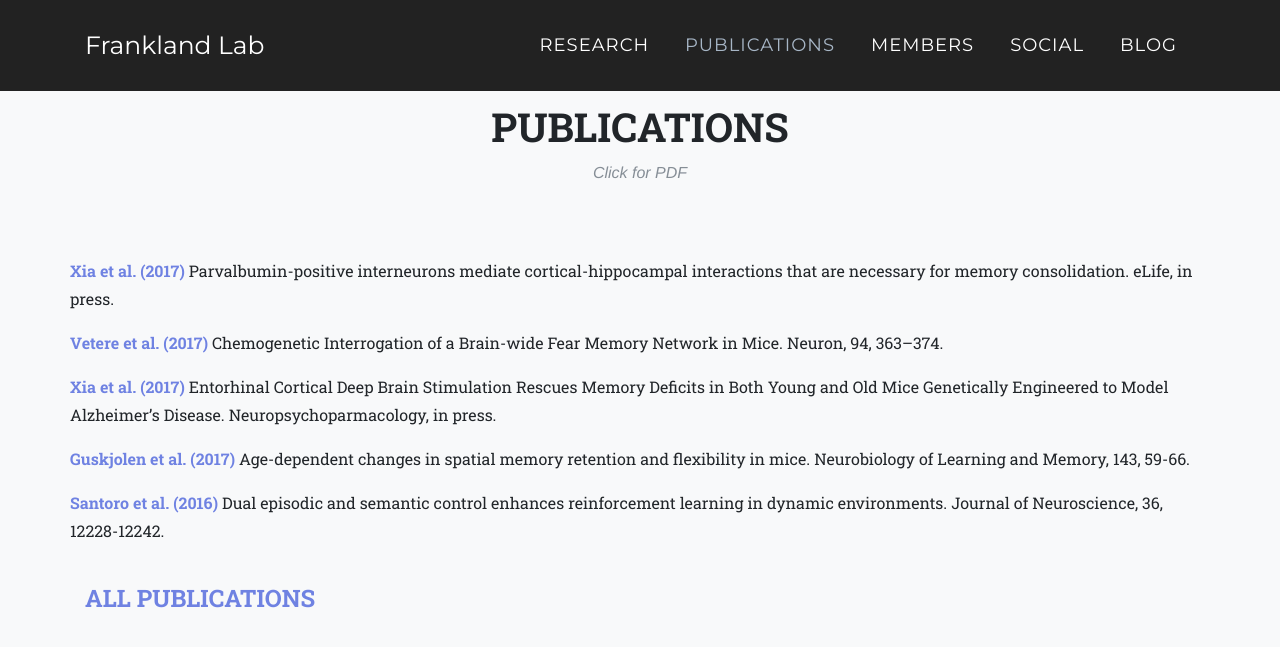
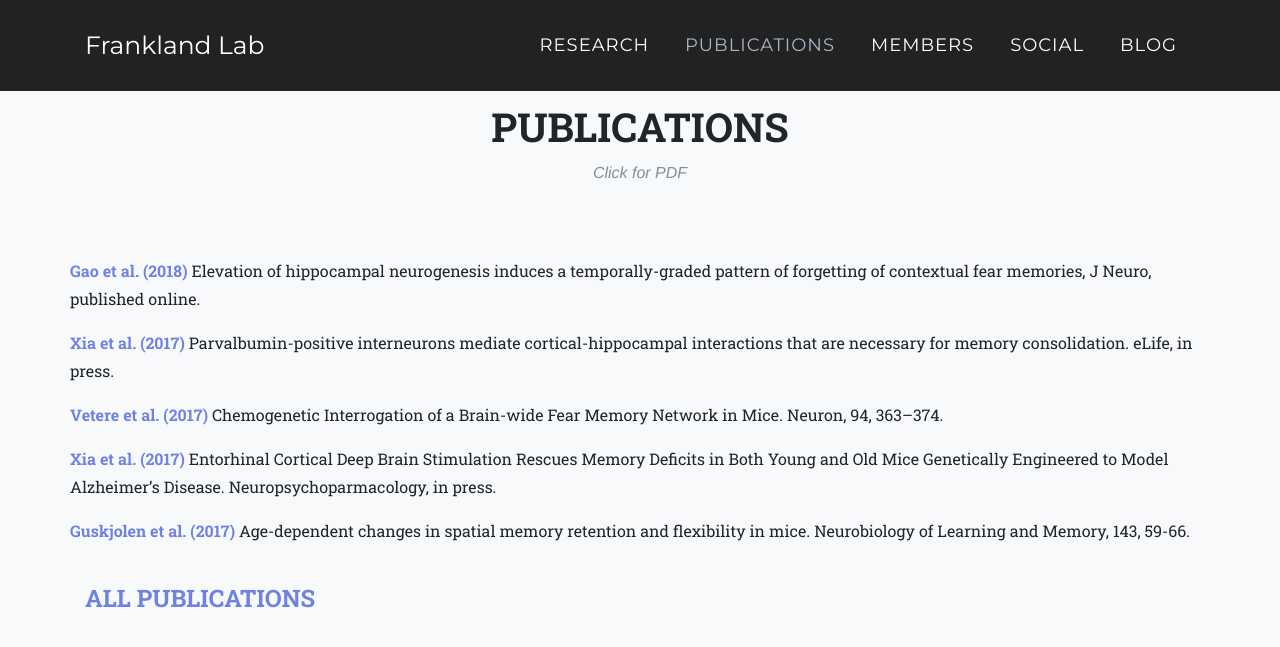
Before and after one commit to jf-lab/jflab, a Jekyll site: the page built from index.html, in a window 1280 px wide and 900 px high, scrolled down 1654 px. Shown: the top 647 px of the window. Built offline with Jekyll 4.4.1, drawn with Linux system fonts in a browser that asks for light colours; emoji names are drawn with the system emoji font; some web fonts are replaced.

Commit message:
aijing paper 2018

```diff
--- a/_data/papers.yml
+++ b/_data/papers.yml
@@ -1,3 +1,8 @@
+- author: Gao et al.
+  title: Elevation of hippocampal neurogenesis induces a temporally-graded pattern of forgetting of contextual fear memories, J Neuro, published online.
+  alt_link: http://www.jneurosci.org/content/early/2018/02/16/JNEUROSCI.3126-17.2018
+  year: 2018
+
 - author: Xia et al.
   title: Parvalbumin-positive interneurons mediate cortical-hippocampal interactions that are necessary for memory consolidation. eLife, in press.
   link: pdfs/Xia-et-al-2017b.pdf
```
